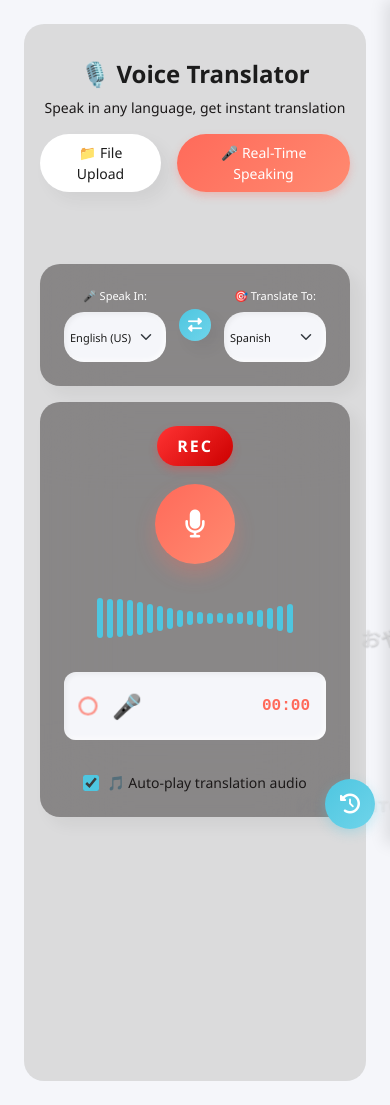
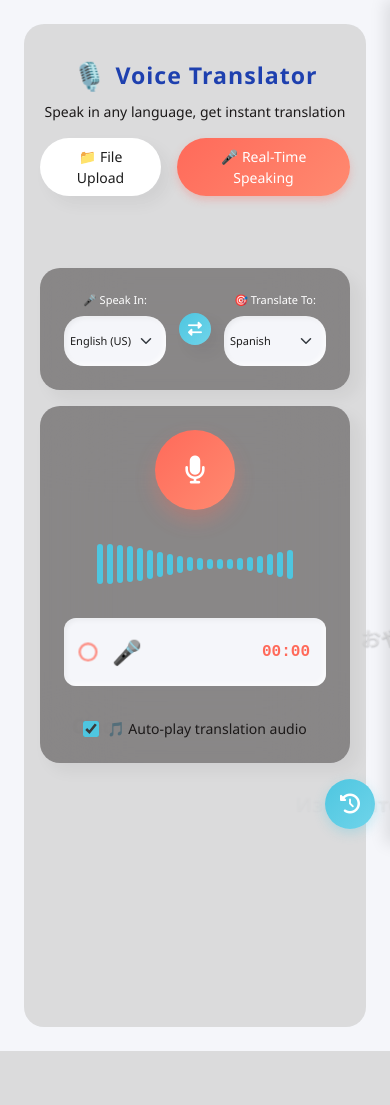
Before and after one commit to maisam2004/voice-translator-project, a FastAPI app: page /realtime in a window 390 px wide. After the commit the page ends 1051 px from the top, so only its background shows below. Run offline with FastAPI, Linux system fonts and the light colour scheme; parts of the project's set-up code (start-up, migrations or seed data) failed here and were passed over.

Commit message:
Enhance title styling and add animated multilingual title feature for improved user engagement

```diff
--- a/templates/realtime.html
+++ b/templates/realtime.html
@@ -128,10 +128,63 @@
         }
 
         h1 {
-            font-size: var(--size-headline);
+            font-size: 2.8rem; /* Bigger size */
             font-weight: var(--weight-bold);
             margin-bottom: var(--spacing-sm);
-            color: var(--text-primary);
+            color: #1e3a8a; /* Dark blue color */
+            text-align: center;
+            letter-spacing: 1px;
+            width: 100%;
+            max-width: 500px; /* Fixed max width for desktop */
+            margin-left: auto;
+            margin-right: auto;
+            display: flex;
+            align-items: center;
+            justify-content: center;
+            gap: 15px;
+        }
+
+        #title-text {
+            transition: all 0.6s ease-in-out;
+            display: inline-block;
+            color: #1e40af; /* Darker blue for text */
+            min-width: 280px; /* Fixed minimum width to prevent jumping */
+            text-align: center;
+            white-space: nowrap;
+            overflow: hidden;
+            text-overflow: ellipsis;
+        }
+
+        #title-text.fade-out {
+            opacity: 0;
+            transform: translateY(-5px);
+        }
+
+        /* Mobile responsive adjustments */
+        @media (max-width: 768px) {
+            h1 {
+                font-size: 2rem; /* Smaller font for mobile */
+                max-width: 350px; /* Smaller max width for mobile */
+                gap: 10px;
+            }
+
+            #title-text {
+                min-width: 200px; /* Smaller fixed width for mobile */
+                font-size: 0.9em; /* Slightly smaller text relative to h1 */
+            }
+        }
+
+        @media (max-width: 480px) {
+            h1 {
+                font-size: 1.7rem; /* Even smaller for very small screens */
+                max-width: 300px;
+                gap: 8px;
+            }
+
+            #title-text {
+                min-width: 180px; /* Even smaller fixed width */
+                font-size: 0.85em;
+            }
         }
 
         .subtitle {
@@ -328,6 +381,21 @@
             transition: all 0.3s ease;
             box-shadow: 0 4px 8px rgba(255, 51, 51, 0.3);
             margin-bottom: 10px;
+            display: none; /* Initially hidden */
+            opacity: 0;
+            transform: translateY(-10px);
+        }
+
+        .rec-btn.recording {
+            display: block;
+            opacity: 1;
+            transform: translateY(0);
+            animation: recPulse 1.5s infinite;
+        }
+
+        @keyframes recPulse {
+            0%, 100% { opacity: 1; }
+            50% { opacity: 0.7; }
         }
 
         .rec-btn:hover {
@@ -856,7 +924,7 @@
 
     <div class="container">
         <header>
-            <h1>🎙️ Voice Translator</h1>
+            <h1 id="animated-title">🎙️ <span id="title-text">Voice Translator</span></h1>
             <p class="subtitle">Speak in any language, get instant translation</p>
 
             <div class="navigation">
@@ -910,6 +978,7 @@
                     <div class="microphone-container">
                         <button class="rec-btn">REC</button>
                         <button id="toggle-recording-btn" class="microphone-btn btn">
+
                             <i class="fas fa-microphone"></i>
                         </button>
                     </div>
@@ -1389,6 +1458,12 @@
                     toggleBtn.innerHTML = '<i class="fas fa-stop"></i>';
                     toggleBtn.classList.add('active');
 
+                    // Show REC button with animation
+                    const recBtn = document.querySelector('.rec-btn');
+                    if (recBtn) {
+                        recBtn.classList.add('recording');
+                    }
+
                     // Show waveform
                     waveformContainer.style.display = 'flex';
                     startWaveformAnimation();
@@ -1525,6 +1600,12 @@
 
                     toggleBtn.innerHTML = '<i class="fas fa-microphone"></i>';
                     toggleBtn.classList.remove('active');
+
+                    // Hide REC button with animation
+                    const recBtn = document.querySelector('.rec-btn');
+                    if (recBtn) {
+                        recBtn.classList.remove('recording');
+                    }
 
                     // Hide waveform
                     waveformContainer.style.display = 'none';
@@ -1848,6 +1929,47 @@
 
             // Show initial help message
             showStatus('🎯 Select your source language (what you speak) and target language (translation), then click the microphone button!', 'info');
+
+            // Animated multilingual title
+            const titleTranslations = [
+                { text: 'Voice Translator', lang: 'English' },
+                { text: 'مترجم صوتی', lang: 'Persian' },
+                { text: 'Traducteur Vocal', lang: 'French' },
+                { text: '语音翻译器', lang: 'Chinese' },
+                { text: 'Ses Çevirici', lang: 'Turkish' },
+                { text: 'Traductor de Voz', lang: 'Spanish' }
+            ];
+
+            let currentTitleIndex = 0;
+            const titleElement = document.getElementById('title-text');
+
+            function animateTitle() {
+                // Fade out current title
+                titleElement.classList.add('fade-out');
+
+                setTimeout(() => {
+                    // Change text and fade in
+                    currentTitleIndex = (currentTitleIndex + 1) % titleTranslations.length;
+                    titleElement.textContent = titleTranslations[currentTitleIndex].text;
+                    titleElement.classList.remove('fade-out');
+                }, 300); // Half of the transition duration
+            }
+
+            // Start title animation after 3 seconds, then every 5 seconds for 1 minute
+            setTimeout(() => {
+                const titleInterval = setInterval(animateTitle, 5000);
+
+                // Stop after 1 minute (12 cycles)
+                setTimeout(() => {
+                    clearInterval(titleInterval);
+                    // Reset to original English title
+                    titleElement.classList.add('fade-out');
+                    setTimeout(() => {
+                        titleElement.textContent = 'Voice Translator';
+                        titleElement.classList.remove('fade-out');
+                    }, 300);
+                }, 60000); // 60 seconds
+            }, 3000); // Wait 3 seconds before starting
         });
     </script>
 
```
